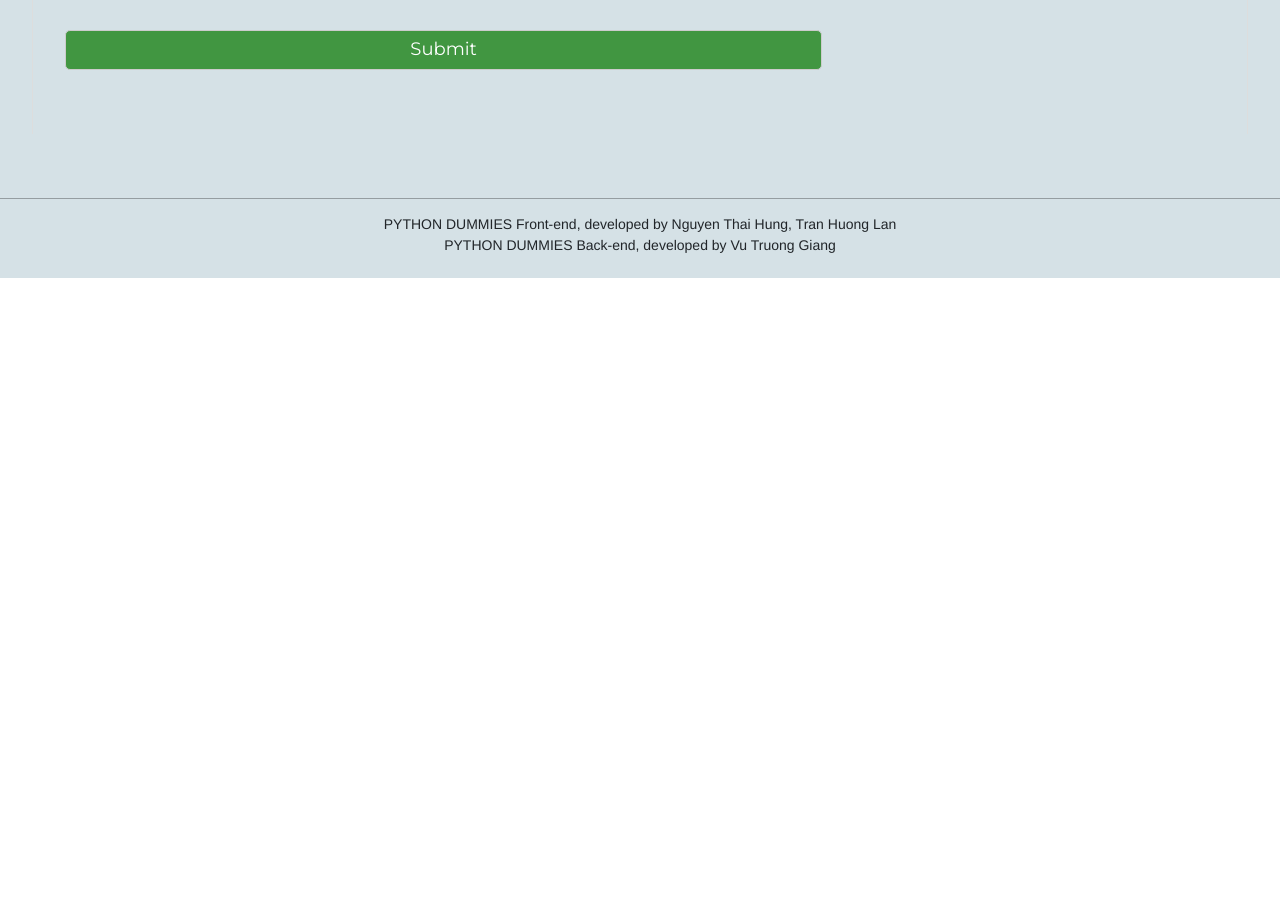
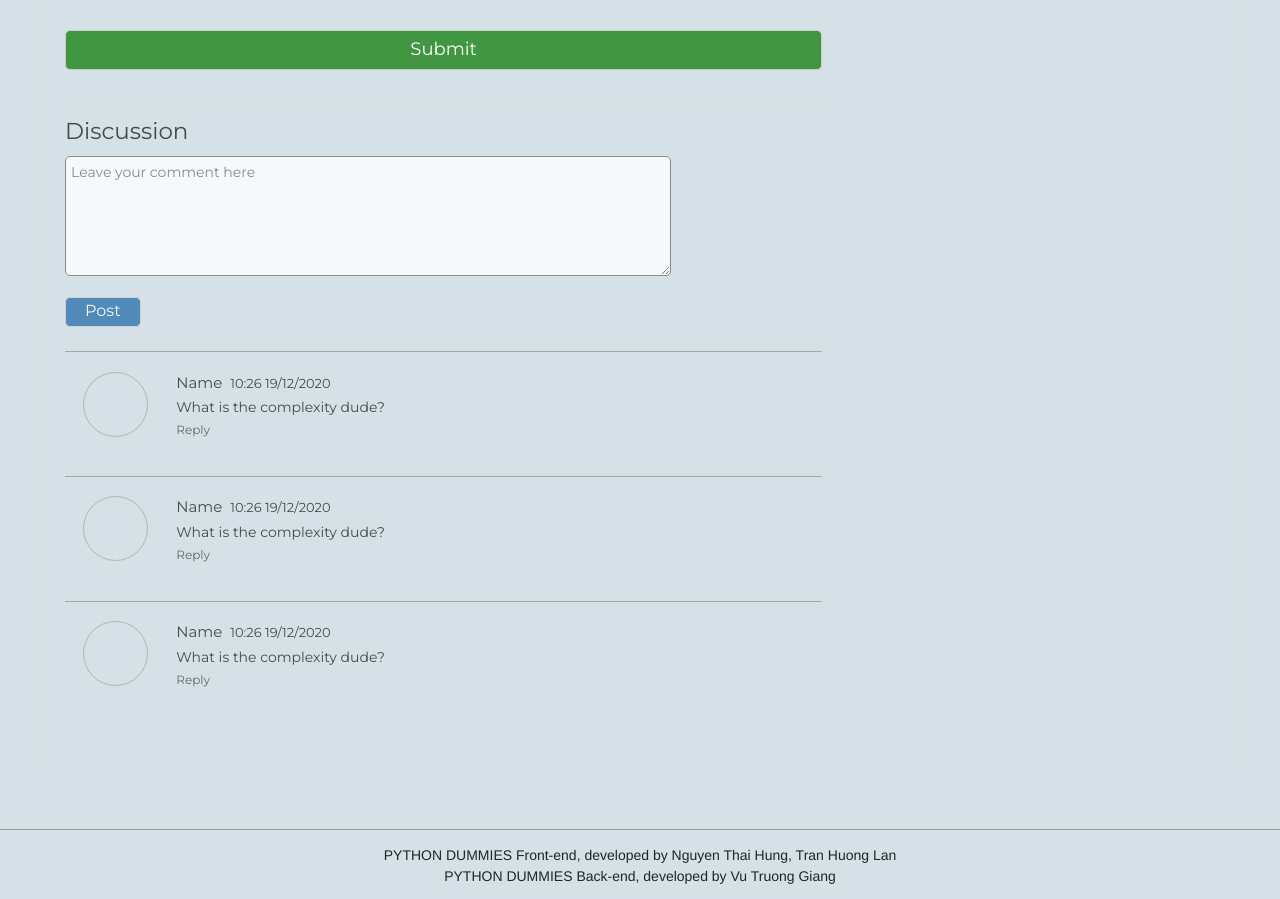
Before and after one commit to goldenskygiang/python-dummies, a React (Create React App) app in the folder frontend/: page /Problemset/1 in a window 1280 px wide. Shown: the part 1006-1905 px from the top of the page. Before the commit the page ends 1284 px from the top, so only its background shows below. Built offline with nearby package versions, Linux system fonts and the light colour scheme.

Commit message:
Add Discussion

```diff
--- /dev/null
+++ b/frontend/src/components/Discussion.js
@@ -0,0 +1,33 @@
+import React, { Component } from "react";
+import "../css/Discussion.css";
+import DiscussionItem from "./DiscussionItem.js";
+
+export default class Discussion extends Component {
+  constructor(props) {
+    super(props);
+  }
+
+  render() {
+    return (
+      <div className="Discussion">
+        <div className = "DiscussionHeader">
+            <span>Discussion</span>
+            <div className = "DiscussionText">
+                <textarea placeholder = "Leave your comment here"></textarea>
+            </div>
+
+            <div className = "DiscussionSubmit">
+                <span>Post</span>
+            </div>
+
+            <div className = "DiscussionList">
+                <DiscussionItem></DiscussionItem>
+                <DiscussionItem></DiscussionItem>
+                <DiscussionItem></DiscussionItem>
+            </div>
+
+        </div>
+      </div>
+    );
+  }
+}
--- /dev/null
+++ b/frontend/src/components/DiscussionItem.js
@@ -0,0 +1,35 @@
+import React, { Component } from "react";
+import "../css/DiscussionItem.css";
+
+export default class DiscussionItem extends Component {
+  constructor(props) {
+    super(props);
+  }
+
+
+  render() {
+    // const {name} = this.props
+    return (
+      <div className="DiscussionItem">
+        {/* <span>{name}</span> */}
+        <div className="DiscussionItemLeft"></div>
+        <div className="DiscussionItemRight">
+          <div className="DiscussionItemRightName">
+            <span>Name</span>
+            <span className = "CommentDate">10:26 19/12/2020</span>
+          </div>
+
+          <div className="DiscussionItemComment">
+            <span className = "CommentContent">
+              What is the complexity dude?
+            </span>
+          </div>
+
+          <div className = "DiscusstionItemReply">
+              <span>Reply</span>
+          </div>
+        </div>
+      </div>
+    );
+  }
+}
--- a/frontend/src/components/ProblemDescription.js
+++ b/frontend/src/components/ProblemDescription.js
@@ -1,5 +1,6 @@
 import React, { Component } from "react";
 import "../css/ProblemDescription.css";
+import Discussion from "./Discussion.js"
 
 export default class ProblemDescription extends Component {
   constructor(props) {
@@ -55,6 +56,8 @@ Output:
                 <span>Submit</span>
             </div>
 
+            <Discussion></Discussion>
+
       </div>
     );
   }
--- /dev/null
+++ b/frontend/src/css/Discussion.css
@@ -0,0 +1,48 @@
+.Discussion {
+    width: 100%;
+    /* background-color: red; */
+    margin-top: 2rem;
+    border-top: 0.3px solid #DDD;
+    text-align: left;
+}
+
+.DiscussionHeader {
+    font-size: 23px;
+    width: 100%;
+    padding-top: 0.7rem;
+    opacity: 0.8;
+}
+
+.DiscussionText{
+    width: 100%;
+}
+
+.DiscussionText textarea{
+    width: 80%;
+    height:15vh;
+    font-size: 14px;
+    padding: 5px 0 10px 5px;
+    border-radius: 5px;
+    margin-top: 0.5em;
+}
+
+.DiscussionSubmit{
+    /* margin-left: 2rem;
+    margin-right: 2rem; */
+    width: 10%;
+    background: #3175AF;
+    color: #FFF;
+    border: 0.5px solid #ccc;
+    border-radius: 5px;
+    padding: 0.1rem 0 0.2rem 0;
+    text-align: center;
+    font-size:16px;
+    margin-top: 0.7rem;
+    /* margin-bottom: 1rem; */
+}
+
+.DiscussionSubmit:hover{
+    cursor: pointer;
+    /* background-color: #CCC; */
+    opacity: 0.7;
+}
--- /dev/null
+++ b/frontend/src/css/DiscussionItem.css
@@ -0,0 +1,52 @@
+.DiscussionItem{
+    border-top:0.5px solid #999;
+    padding: 1.2rem 0 0.8rem 0.8rem;
+    /* background-color:red; */
+    margin-top: 1.5rem;
+    /* height: 9rem; */
+    display: flex;
+    flex-direction: row;
+    /* display: inline-block */
+}
+
+.DiscussionItemLeft{
+    border-radius: 50%;
+    margin: 0 auto;
+    /* margin-top: 0.5rem; */
+	display: block;
+	width: 65px;
+	height: 65px;
+	border: 1px solid #aaa;
+	position: relative;
+}
+
+.DiscussionItemRight{
+    /* background-color: blue; */
+    width: 90%;
+    /* display: inline-block */
+    text-align: left;
+    font-size: 15px;
+    /* font-weight: 700; */
+    padding-left: 1.5rem;
+}
+
+.DiscussionItemComment {
+    font-size: 14px;
+    margin-top: 0.2rem;
+}
+
+.CommentDate {
+    margin-left: 0.5rem;
+    font-size: 13px;
+}
+
+.DiscusstionItemReply{
+    font-size: 12px;
+    opacity: 0.8;
+    margin-top: 3px;
+}
+
+.DiscusstionItemReply:hover {
+    text-decoration: underline;
+    cursor: pointer;
+}
--- a/frontend/src/css/ProblemDescription.css
+++ b/frontend/src/css/ProblemDescription.css
@@ -1,6 +1,6 @@
 .ProblemDescription {
 	width: 65%;
-	height: 100%;
+	/* height: 100%; */
 	/* text-align: center; */
 	display: flex;
 	flex-direction: column;
```
Also changed, not shown: 1 other file (tests, documents, lock files or other folders).
